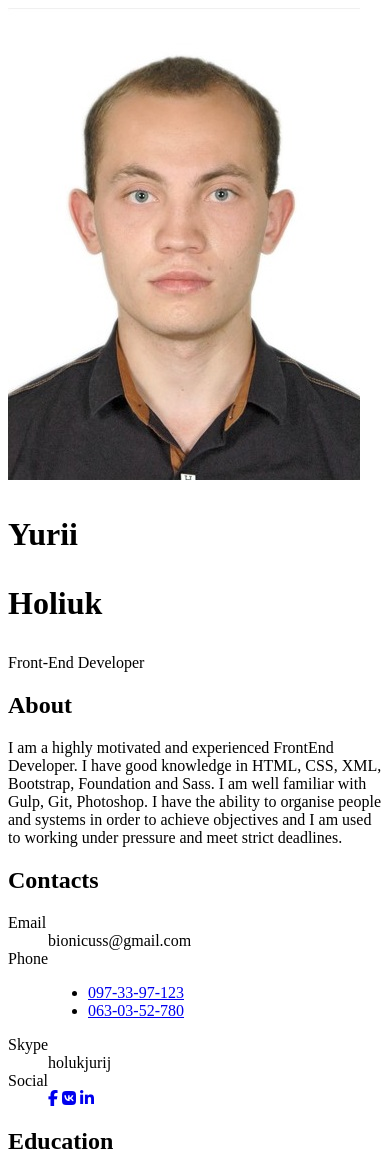
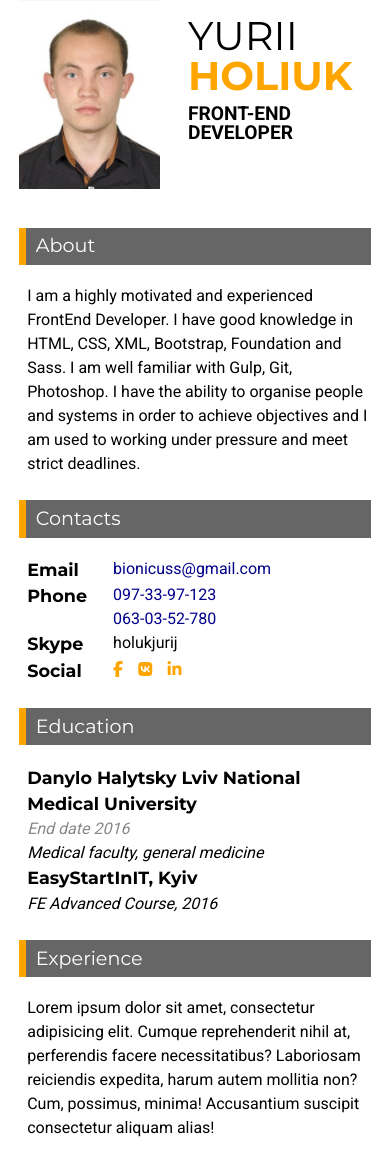
Before and after one commit to YuriiHoliuk/YuriiHoliuk.github.io, a plain HTML site: page app/index.html in a window 390 px wide. Shown: the top 1158 px of the page. Drawn offline with Linux system fonts and the light colour scheme; files whose address does not match are found by name.

Commit message:
Added css v0.1, only mobile

```diff
--- a/app/index.html
+++ b/app/index.html
@@ -2,8 +2,10 @@
 <html lang="en">
 <head>
 	<meta charset="UTF-8">
-	<title>Document</title>
+	<title>Yurii Holiuk - CV</title>
+	<link href="https://fonts.googleapis.com/css?family=Montserrat:400,700|Roboto:400,700" rel="stylesheet">
 	<script src="https://use.fontawesome.com/1db47a8f0f.js"></script>
+	<link rel="stylesheet" href="css/libs.css">
 	<link rel="stylesheet" href="css/main.css">
 	<script src="main.js"></script>
 </head>
@@ -15,11 +17,13 @@
 					<div class="photo">
 						<img src="img/myPhoto.jpg" alt="">
 					</div>
-					<h1 class="name">
+					<div class="name">
+						<h1>
 							<p class="firstname">Yurii</p>
 							<p class="lastname">Holiuk</p>
 						</h1>
 						<p class="profession">Front-End Developer</p>
+					</div>
 				</div>
 				<div class="about">
 					<h2>About</h2>
@@ -27,29 +31,31 @@
 				</div>
 				<div class="contacts">
 					<h2>Contacts</h2>
-					<dl>
-						<dt>Email</dt>
-						<dd>bionicuss@gmail.com</dd>
-						<dt>Phone</dt>
-						<dd>
 					<ul>
 						<li>
-									<a href="tel: +380973397123">097-33-97-123</a>
+							<h3>Email</h3>
+							<p><a href="mailto:bionicuss@gmail.com">bionicuss@gmail.com</a></p>
 						</li>
 						<li>
-									<a href="tel: +380634073563">063-03-52-780</a>
+							<h3>Phone</h3>
+							<p>
+								<a class="phone" href="tel: +380973397123">097-33-97-123</a>
+								<a class="phone" href="tel: +380634073563">063-03-52-780</a>
+							</p>
+						</li>
+						<li>
+							<h3>Skype</h3>
+							<p>holukjurij</p>
+						</li>
+						<li>
+							<h3>Social</h3>
+							<p class="social">
+								<a href="https://www.facebook.com/bionicuss"><i class="fa fa-facebook" aria-hipen="true"></i></a>
+								<a href="https://vk.com/jur_ko"><i class="fa fa-vk" aria-hipen="true"></i></a>
+								<a href="https://www.linkedin.com/in/yurii-holiuk-b8b31b131"><i class="fa fa-linkedin" aria-hipen="true"></i></a>
+							</p>
 						</li>
 					</ul>
-						</dd>
-						<dt>Skype</dt>
-						<dd>holukjurij</dd>
-						<dt>Social</dt>
-						<dd>
-							<a href="https://www.facebook.com/bionicuss"><i class="fa fa-facebook" aria-hidden="true"></i></a>
-							<a href="https://vk.com/jur_ko"><i class="fa fa-vk" aria-hidden="true"></i></a>
-							<a href="https://www.linkedin.com/in/yurii-holiuk-b8b31b131"><i class="fa fa-linkedin" aria-hidden="true"></i></a>
-						</dd>
-					</dl>
 				</div>
 			</div>
 			<div class="rightcol">
@@ -63,7 +69,7 @@
 						</li>
 						<li>
 							<h3>EasyStartInIT, Kyiv</h3>
-							<p>FE Advanced Course, 2016</p>
+							<p class="faculty">FE Advanced Course, 2016</p>
 						</li>
 					</ul>
 				</div>
--- /dev/null
+++ b/app/scss/_variables.scss
@@ -0,0 +1,6 @@
+$page: 2480px;
+$o-pagepad: 122px;
+$pagepad: $o-pagepad / $page * 100%;
+$montserrat: 'Montserrat', sans-serif;
+$roboto: 'Roboto', sans-serif;
+$blue: #006cb4;
--- a/app/scss/libs.scss
+++ b/app/scss/libs.scss
@@ -0,0 +1 @@
+@import 'reset';
--- a/app/scss/main.scss
+++ b/app/scss/main.scss
@@ -0,0 +1,143 @@
+@import 'variables';
+
+html {
+	font-size: 100%; // 1rem = 16px
+}
+
+body {
+	line-height: 1.5;
+	font-family: $roboto;
+}
+
+a {
+	color: darkblue;
+}
+
+.clearfix {
+	&::after {
+		display: block;
+		content: "";
+		clear: both;
+	}
+}
+
+.wrapper {
+	padding-left: $pagepad;
+	padding-right: $pagepad;
+}
+
+.logo {
+	@extend .clearfix;
+}
+
+.photo {
+	float: left;
+	width: 40%;
+	img {
+		width: 100%;
+		height: auto;
+	}
+}
+
+.name {
+	h1 {
+	font-size: 2.5rem;
+	padding-bottom: .5rem;
+	font-family: $montserrat;
+	}
+	padding-top: 1rem;
+	padding-left: 48%;
+	line-height: 1;
+	text-transform: uppercase;
+}
+
+.lastname {
+	font-weight: bold;
+	color: orange;
+}
+
+.profession {
+	font-weight: bold;
+	font-size: 1.2rem;
+}
+
+h2 {
+	color: #fff;
+	background-color: #666;
+	border-left: .4em solid orange;
+	padding-left: .5em;
+	padding-top: .2em;
+	padding-bottom: .25em;
+	font-size: 1.2rem;
+	margin-bottom: 1em;
+	font-family: $montserrat;
+}
+
+h2 + p,
+h2 + ul,
+h2 + dl {
+	padding-left: .5em;
+}
+
+.about {
+	margin-top: 2em;
+	margin-bottom: 1.5em;
+}
+
+.contacts {
+	@extend .clearfix;
+	margin-bottom: 1.5em;
+	li {
+		@extend .clearfix;
+	}
+	h3 {
+		float: left;
+		clear: both;
+		width: 25%;
+	}
+	p {
+		float: left;
+	}
+}
+
+.phone {
+	display: block;
+}
+
+.social a {
+	color: orange;
+}
+
+.social a:not(:last-child) {
+	margin-right: .7em;
+}
+
+h3 {
+	font-family: $montserrat;
+	font-size: 1.1em;
+	font-weight: bold;
+}
+
+.education {
+	margin-bottom: 1.5em;
+}
+
+.date {
+	color: #888;
+	font-style: italic;
+}
+
+.faculty {
+	font-style: italic;
+}
+
+.experience {
+	margin-bottom: 1.5em;
+}
+
+.skills {
+	margin-bottom: 1.5em;
+	h3 {
+		text-transform: uppercase;
+	}
+}
--- /dev/null
+++ b/app/scss/reset.css
@@ -0,0 +1,48 @@
+html, body, div, span, applet, object, iframe,
+h1, h2, h3, h4, h5, h6, p, blockquote, pre,
+a, abbr, acronym, address, big, cite, code,
+del, dfn, em, img, ins, kbd, q, s, samp,
+small, strike, strong, sub, sup, tt, var,
+b, u, i, center,
+dl, dt, dd, ol, ul, li,
+fieldset, form, label, legend,
+table, caption, tbody, tfoot, thead, tr, th, td,
+article, aside, canvas, details, embed,
+figure, figcaption, footer, header, hgroup,
+menu, nav, output, ruby, section, summary,
+time, mark, audio, video {
+	margin: 0;
+	padding: 0;
+	border: 0;
+	font-size: 100%;
+	font: inherit;
+	vertical-align: baseline;
+}
+article, aside, details, figcaption, figure,
+footer, header, hgroup, menu, nav, section {
+	display: block;
+}
+body {
+	line-height: 1;
+}
+ol, ul, dl {
+	list-style: none;
+}
+blockquote, q {
+	quotes: none;
+}
+blockquote:before, blockquote:after,
+q:before, q:after {
+	content: '';
+	content: none;
+}
+table {
+	border-collapse: collapse;
+	border-spacing: 0;
+}
+a {
+	text-decoration: none;
+}
+* {
+	box-sizing: border-box;
+}
```
Also changed, not shown: index.html (+26 -20 lines), app/css/libs.css, app/css/libs.min.css, app/css/main.css, app/css/main.min.css, css/libs.min.css, css/main.css, css/main.min.css. Lines whose indentation alone changed are shown as unchanged.
